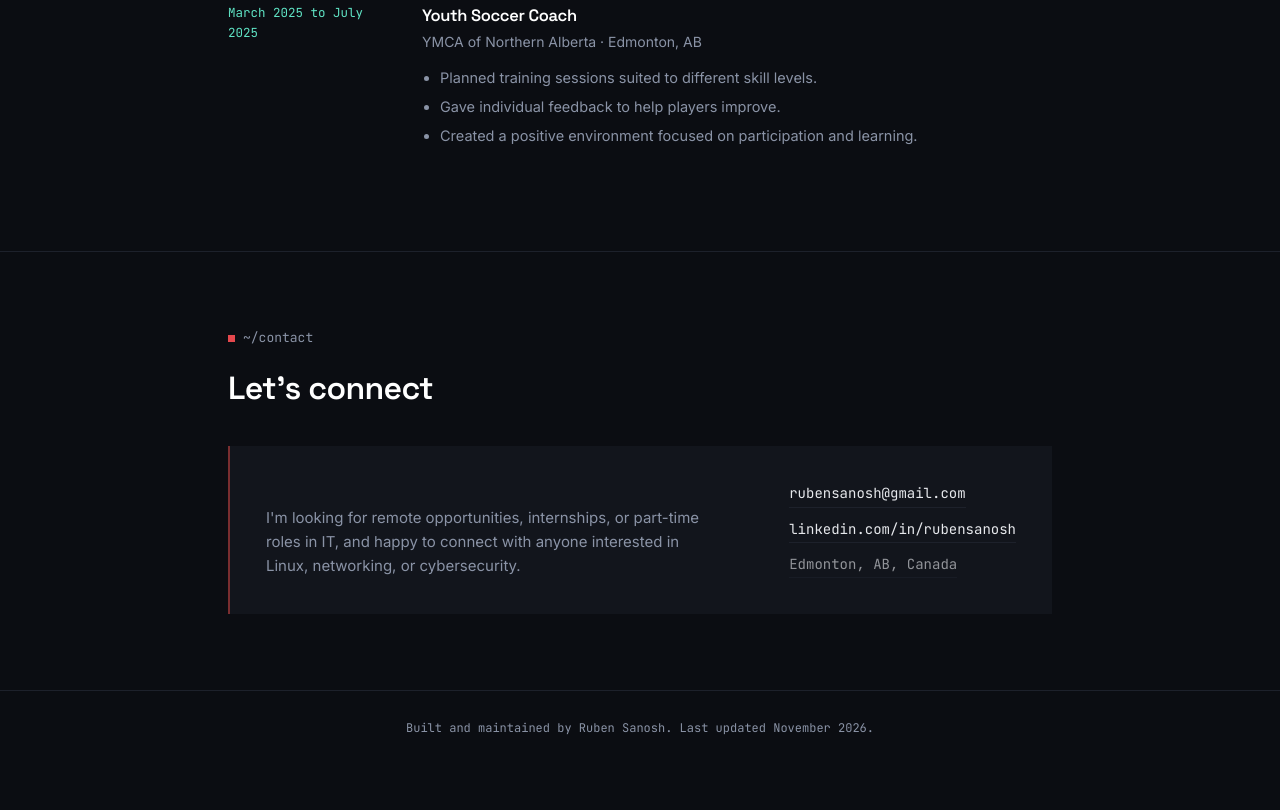
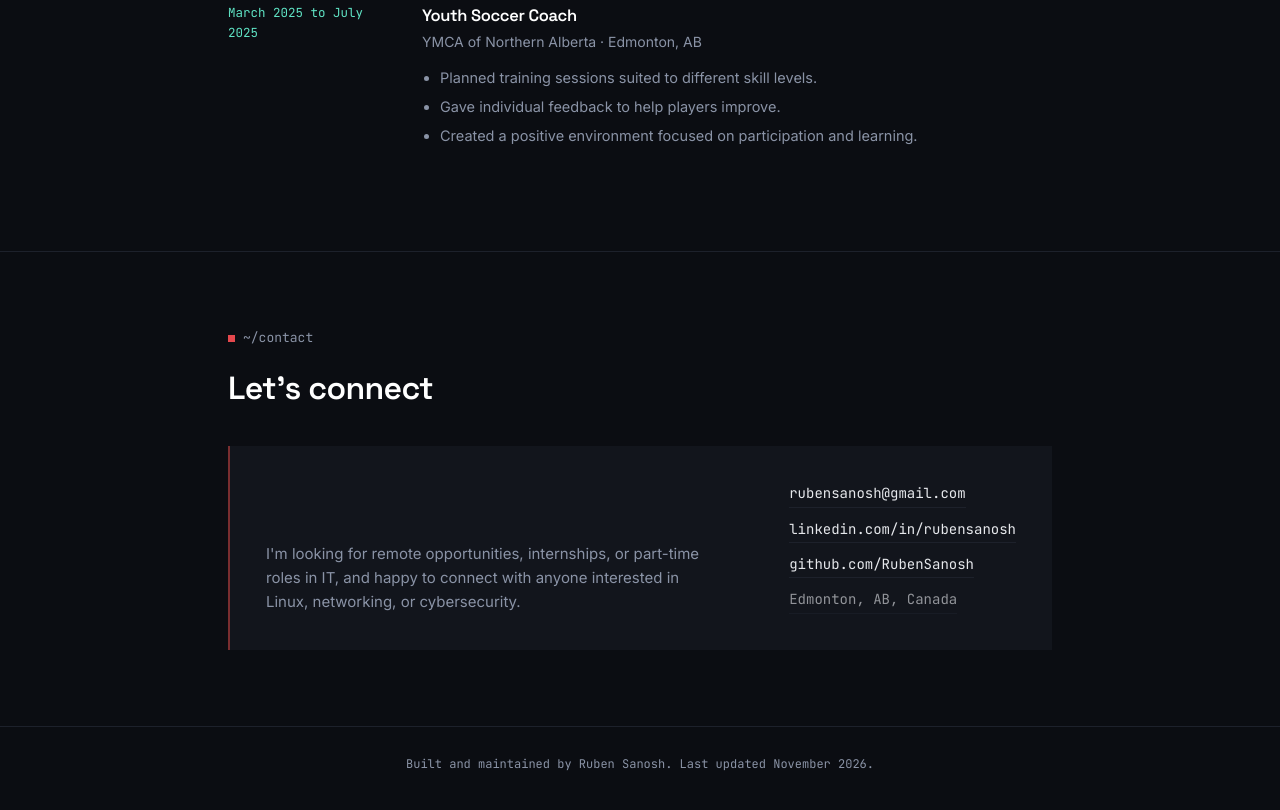
Before and after one commit to RubenSanosh/rubensanosh.github.io, a plain HTML site: page index.html in a window 1280 px wide. Shown: the part 4618-5428 px from the top of the page. Before the commit the page ends 5397 px from the top, so only its background shows below. Drawn offline with Linux system fonts and the light colour scheme.

Commit message:
Add GitHub link to contact section

```diff
--- a/index.html
+++ b/index.html
@@ -288,6 +288,7 @@
       <div class="contact-links">
         <a href="mailto:rubensanosh@gmail.com">rubensanosh@gmail.com</a>
         <a href="https://www.linkedin.com/in/rubensanosh/" target="_blank" rel="noopener">linkedin.com/in/rubensanosh</a>
+        <a href="https://github.com/RubenSanosh" target="_blank" rel="noopener">github.com/RubenSanosh</a>
         <a href="#" style="pointer-events:none; opacity:0.6;">Edmonton, AB, Canada</a>
       </div>
     </div>
```
